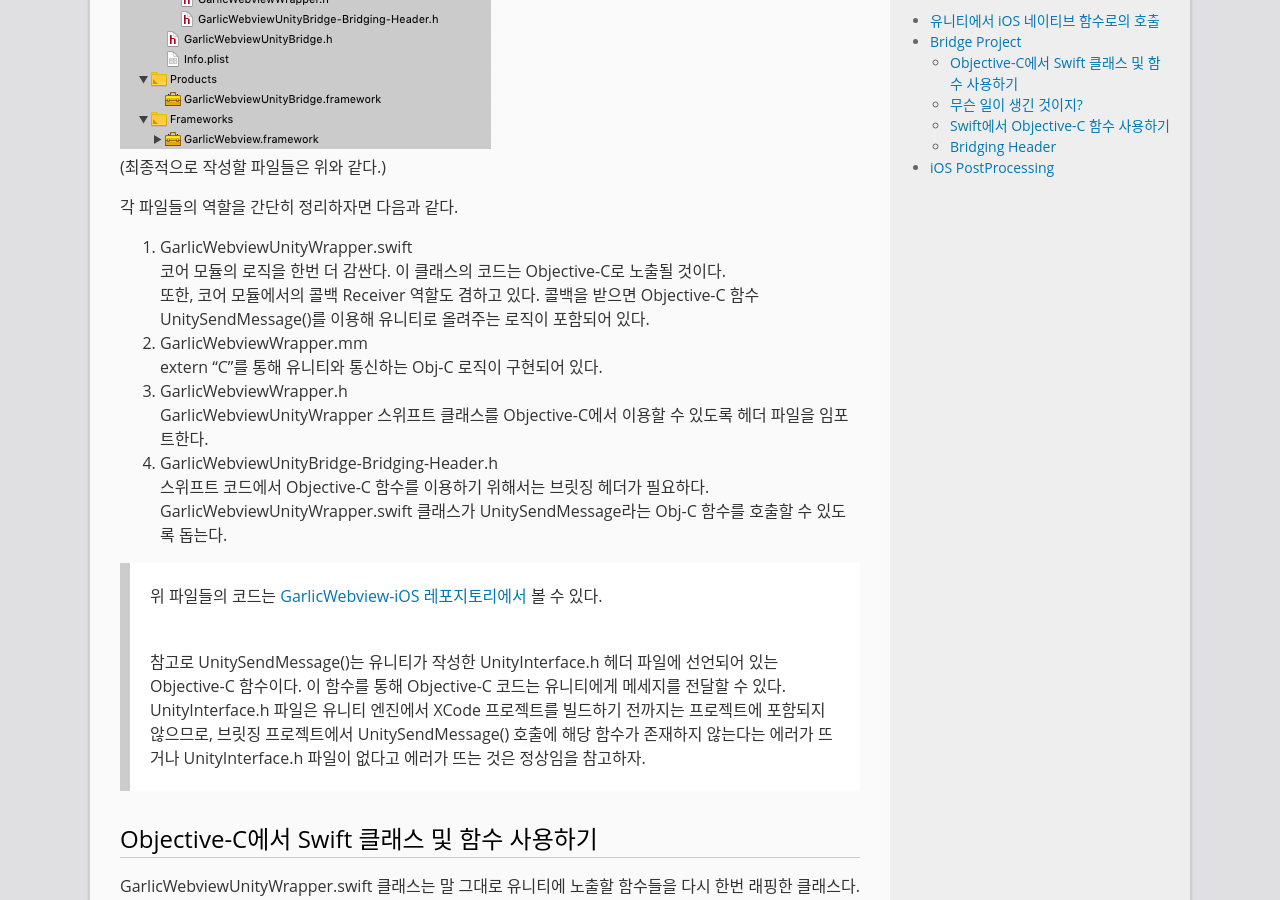
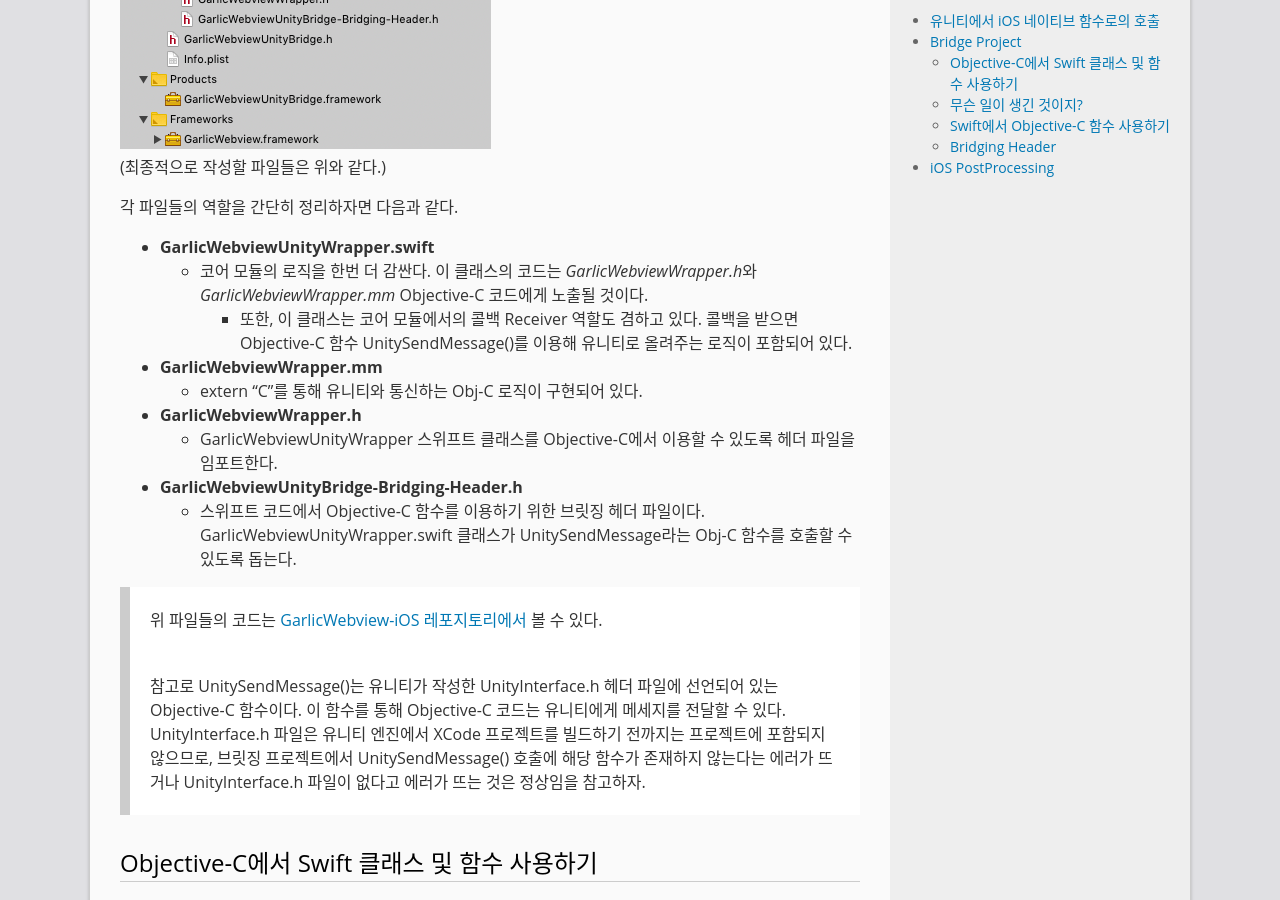
Before and after one commit to GarlicDipping/garlicdipping.github.io, a Jekyll site: the page built from _posts/2019-06-23-writing-unity-ios-native-swift-plugin.md, in a window 1280 px wide and 900 px high, scrolled down 2948 px. Built offline with Jekyll 4.4.1, drawn with Linux system fonts in a browser that asks for light colours; comment, search, counter and statistics services are not loaded.

Commit message:
no message

```diff
--- a/_posts/2019-06-23-writing-unity-ios-native-swift-plugin.md
+++ b/_posts/2019-06-23-writing-unity-ios-native-swift-plugin.md
@@ -105,16 +105,16 @@ extern "C" {
 (최종적으로 작성할 파일들은 위와 같다.)
 
 각 파일들의 역할을 간단히 정리하자면 다음과 같다.
-1. GarlicWebviewUnityWrapper.swift
-  코어 모듈의 로직을 한번 더 감싼다. 이 클래스의 코드는 Objective-C로 노출될 것이다.
-  또한, 코어 모듈에서의 콜백 Receiver 역할도 겸하고 있다. 콜백을 받으면 Objective-C 함수 UnitySendMessage()를 이용해 유니티로 올려주는 로직이 포함되어 있다.
-2. GarlicWebviewWrapper.mm
-  extern "C"를 통해 유니티와 통신하는 Obj-C 로직이 구현되어 있다.
-3. GarlicWebviewWrapper.h
-  GarlicWebviewUnityWrapper 스위프트 클래스를 Objective-C에서 이용할 수 있도록 헤더 파일을 임포트한다.
-4. GarlicWebviewUnityBridge-Bridging-Header.h
-  스위프트 코드에서 Objective-C 함수를 이용하기 위해서는 브릿징 헤더가 필요하다.
-  GarlicWebviewUnityWrapper.swift 클래스가 UnitySendMessage라는 Obj-C 함수를 호출할 수 있도록 돕는다.
+
+- **GarlicWebviewUnityWrapper.swift**
+  - 코어 모듈의 로직을 한번 더 감싼다. 이 클래스의 코드는 *GarlicWebviewWrapper.h*와 *GarlicWebviewWrapper.mm* Objective-C 코드에게 노출될 것이다.
+    - 또한, 이 클래스는 코어 모듈에서의 콜백 Receiver 역할도 겸하고 있다. 콜백을 받으면 Objective-C 함수 UnitySendMessage()를 이용해 유니티로 올려주는 로직이 포함되어 있다.
+- **GarlicWebviewWrapper.mm**
+  - extern "C"를 통해 유니티와 통신하는 Obj-C 로직이 구현되어 있다.
+- **GarlicWebviewWrapper.h**
+  - GarlicWebviewUnityWrapper 스위프트 클래스를 Objective-C에서 이용할 수 있도록 헤더 파일을 임포트한다.
+- **GarlicWebviewUnityBridge-Bridging-Header.h**
+  - 스위프트 코드에서 Objective-C 함수를 이용하기 위한 브릿징 헤더 파일이다. GarlicWebviewUnityWrapper.swift 클래스가 UnitySendMessage라는 Obj-C 함수를 호출할 수 있도록 돕는다.
 
 >위 파일들의 코드는 [GarlicWebview-iOS 레포지토리에서](https://github.com/GarlicDipping/GarlicWebview-Unity/tree/master/GarlicWebview-iOS/GarlicWebviewUnityBridge/GarlicWebviewUnityBridge/GarlicWebviewUnityBridge/Classes) 볼 수 있다.
 
```
